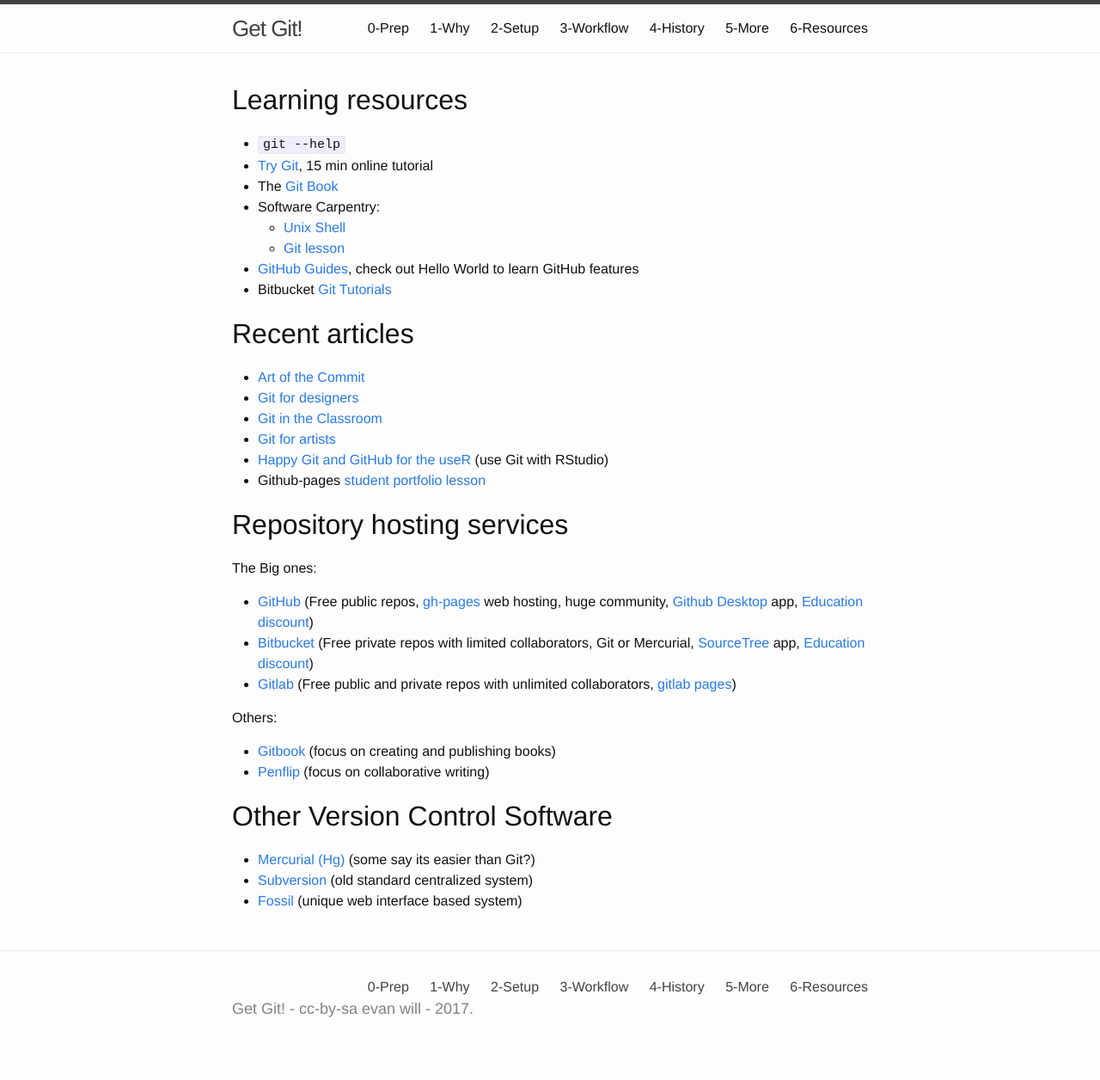
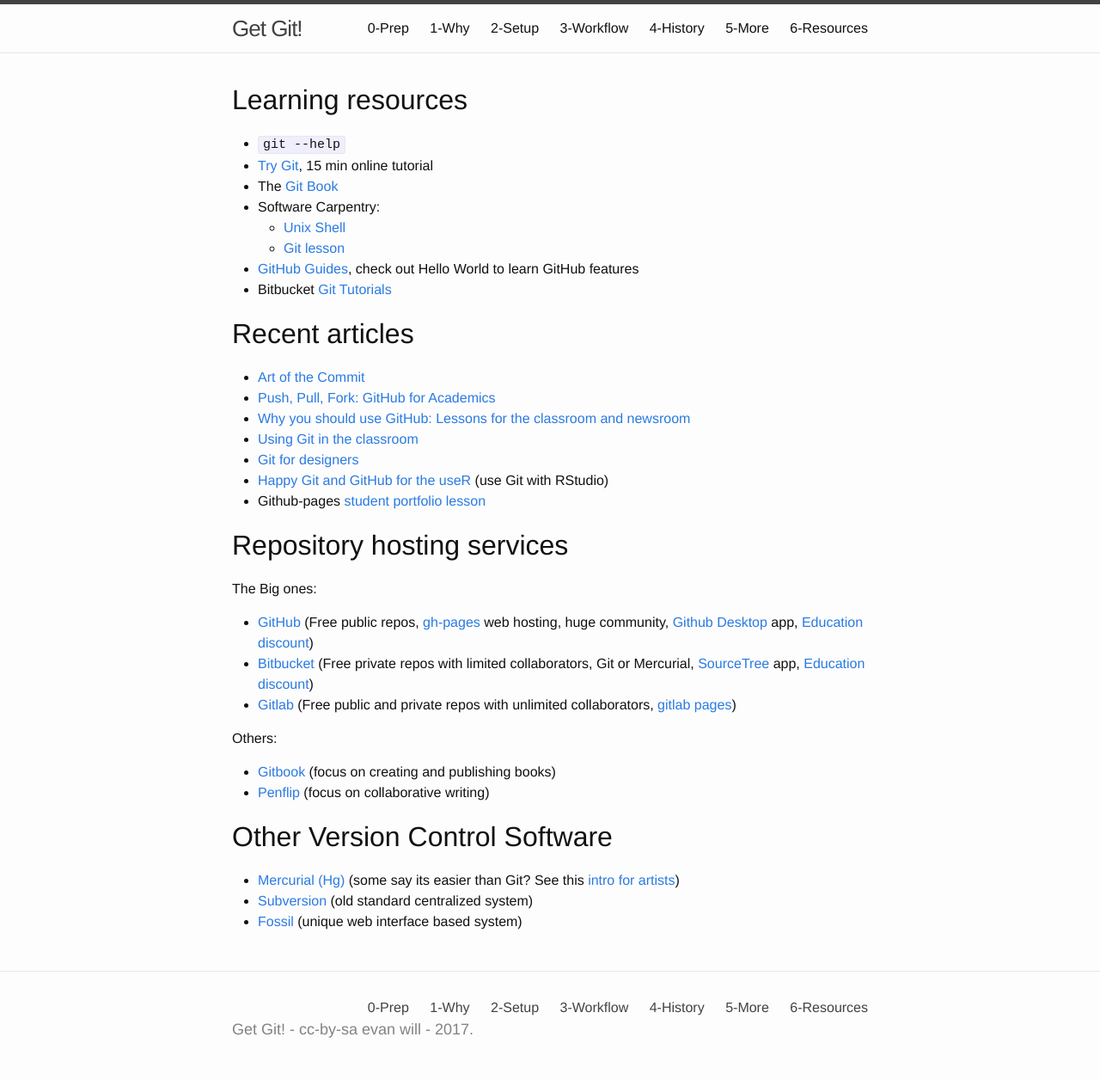
Before and after one commit to uidaholib/get-git, a Jekyll site: the page built from 6resources.md, in a window 1280 px wide. Shown: the whole page at 86% size. Built offline with Jekyll 4.4.1, drawn with Linux system fonts in a browser that asks for light colours; before the commit the page ends 1232 px from its top, so only the background shows below that.

Commit message:
update resources

```diff
--- a/6resources.md
+++ b/6resources.md
@@ -17,9 +17,10 @@ title: 6-Resources
 # Recent articles
 
 - [Art of the Commit](http://alistapart.com/article/the-art-of-the-commit)
+- [Push, Pull, Fork: GitHub for Academics](http://www.digitalpedagogylab.com/hybridped/push-pull-fork-github-for-academics/)
+- [Why you should use GitHub: Lessons for the classroom and newsroom](http://www.storybench.org/use-github-lessons-classroom-newsroom/)
+- [Using Git in the classroom](https://opensource.com/education/16/1/git-education-classroom)
 - [Git for designers](https://medium.com/@dfosco/git-for-designers-856c434716e#.831v9cwbg)
-- [Git in the Classroom](https://opensource.com/education/16/1/git-education-classroom)
-- [Git for artists](https://opensource.com/life/16/2/version-control-isnt-just-programmers)
 - [Happy Git and GitHub for the useR](http://happygitwithr.com/) (use Git with RStudio)
 - Github-pages [student portfolio lesson](https://dannguyen.github.io/github-for-portfolios/)
 
@@ -36,6 +37,6 @@ Others:
 
 # Other Version Control Software
 
-- [Mercurial (Hg)](https://www.mercurial-scm.org/) (some say its easier than Git?)
+- [Mercurial (Hg)](https://www.mercurial-scm.org/) (some say its easier than Git? See this [intro for artists](https://opensource.com/life/16/2/version-control-isnt-just-programmers))
 - [Subversion](https://subversion.apache.org/) (old standard centralized system)
 - [Fossil](http://www.fossil-scm.org/) (unique web interface based system)
```
Also changed, not shown: 0prep.md (+1 -1 lines), 3workflow.md (+1 -1 lines).
